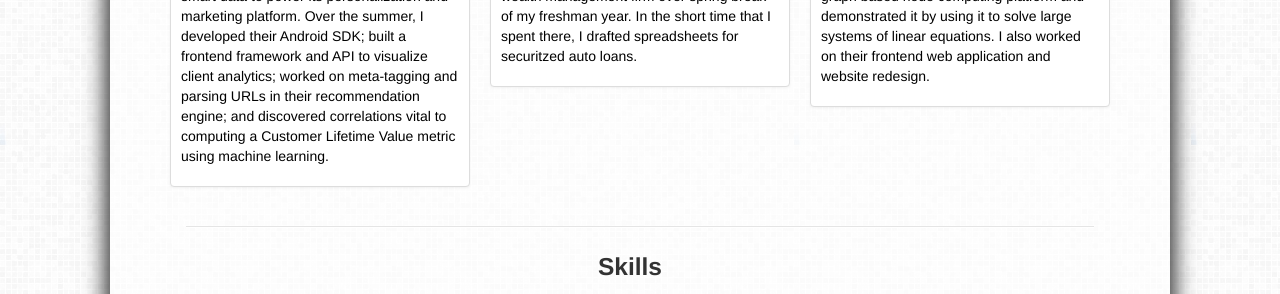
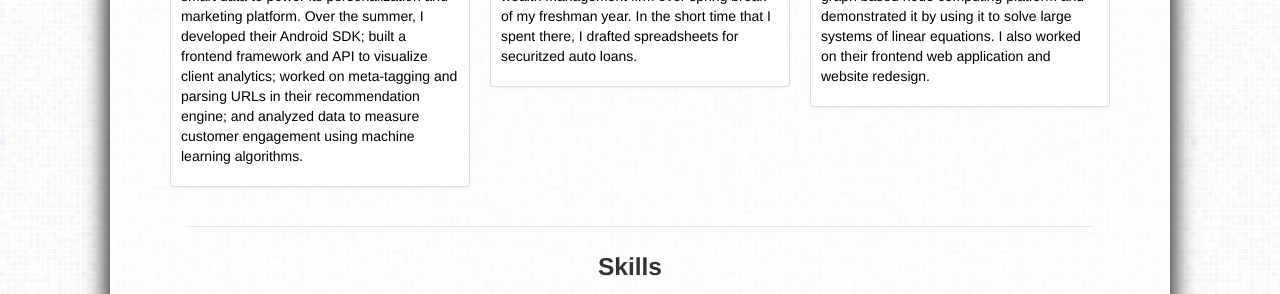
Before and after one commit to parthibanloganathan/personal_page, a Jekyll site: the page built from resume/index.html, in a window 1280 px wide and 1400 px high, scrolled down 1153 px. Shown: the part 312-606 px from the top of the window. Built offline with Jekyll 4.4.1, drawn with Linux system fonts in a browser that asks for light colours; some of the changed text lies outside the part shown.

Commit message:
Update wording and spacing

```diff
--- a/css/index.css
+++ b/css/index.css
@@ -11,5 +11,5 @@
 #introduction
 {
   font-size: 130%;
-  line-height: 110%;
+  line-height: 125%;
 }
--- a/resume/index.html
+++ b/resume/index.html
@@ -77,13 +77,14 @@ js:
               <h5>Software Engineering Intern</h5>
               <p>
               I worked at Sailthru as a member of the
-              <a href="http://nycturingfellows.org/the-fellowship/">Class of 2013 NYC Turing Fellows</a>. Sailthru is a
-              New York based startup which
+              <a href="http://nycturingfellows.org/the-fellowship/">Class of 2013 NYC Turing Fellows</a>.
+              Sailthru is a New York based startup which
               uses smart data to power its personalization
               and marketing platform. Over the summer, I developed their Android SDK;
               built a frontend framework and API to visualize client analytics;
               worked on meta-tagging and parsing URLs in their recommendation engine;
-              and discovered correlations vital to computing a Customer Lifetime Value metric using machine learning.
+              and analyzed data to measure customer engagement using machine
+              learning algorithms.
               </p>
             </div>
             </li>
@@ -221,7 +222,7 @@ js:
               <h5>Executive Board Member</h5>
               <p>
               ADI is Columbia's primary computer science organization. We seek
-              to foster a "hacker" environment on campus and expand on New York's
+              to foster a hacker environment on campus and expand on New York's
               growing tech culture. I've hosted tech workshops, and helped organize
               career fairs and hackathons as an executive board member.
               </p>
```
